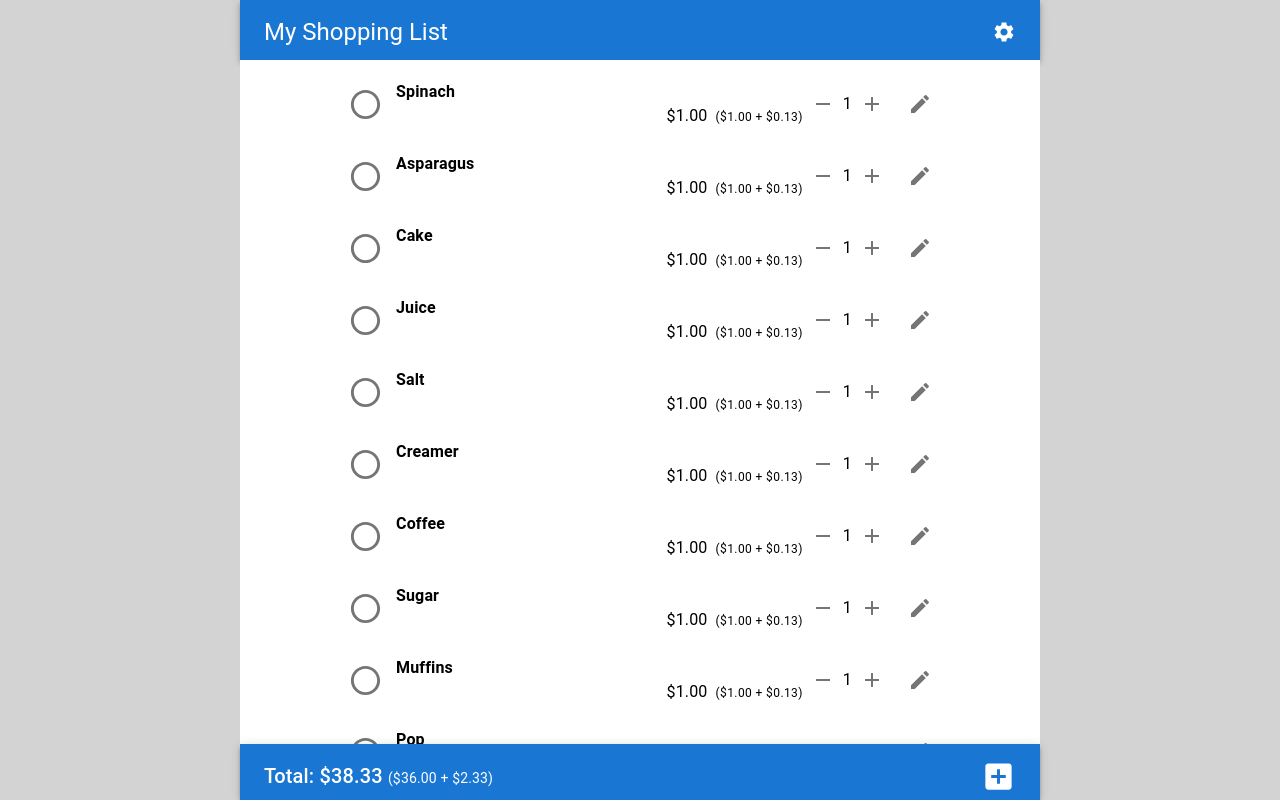
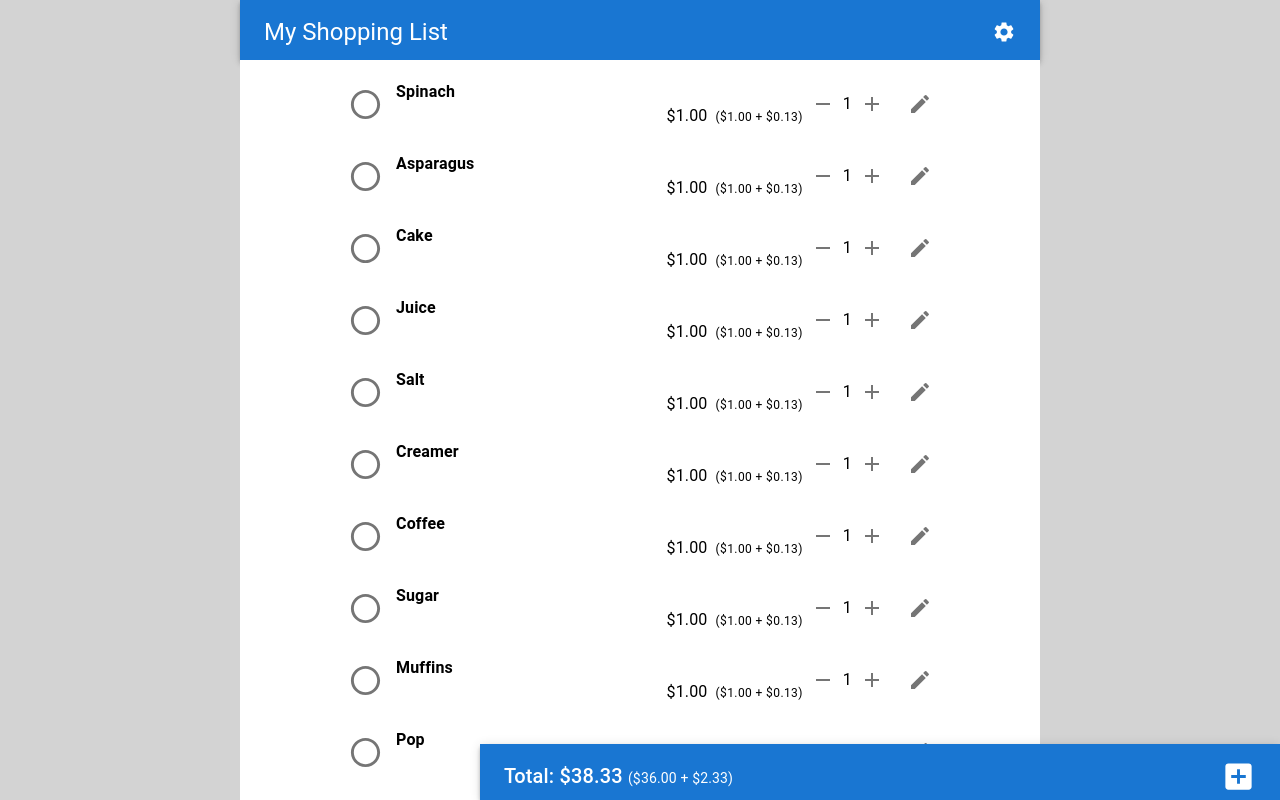
Before and after one commit to sarahdeecee/grocery-budgeting, a React (Create React App) app: page / in a window 1280 px wide. Shown: the top 800 px of the page. Built offline with nearby package versions, Linux system fonts and the light colour scheme.

Commit message:
fix footer positioning

```diff
--- a/src/App.css
+++ b/src/App.css
@@ -1,6 +1,7 @@
 .App {
   width: 100vw;
   min-height: 100vh;
+  margin-bottom: 56px;
   background-color: lightgrey;
   display: flex;
   justify-content: center;
--- a/src/App.tsx
+++ b/src/App.tsx
@@ -42,10 +42,10 @@
 
   return (<Stack className="App" sx={{top: 0, minHeight: '100vh', p: 0}}>
     <Header items={items} setItems={setItems} handleDeleteAll={handleDialogConfirmDeleteAll} handleToggle={handleToggle} />
-      {items.length === 0 ? <Box sx={{height: 'calc(100vh - 60px - 56px)', width: '100%', maxWidth: '800px', display: 'flex', justifyContent: 'center', alignItems: 'center', backgroundColor: 'white'}}>
+      {items.length === 0 ? <Box sx={{height: 'calc(100vh - 60px)', width: '100%', maxWidth: '800px', display: 'flex', justifyContent: 'center', alignItems: 'center', backgroundColor: 'white'}}>
         <Typography variant="h5">No items added.</Typography>
       </Box> :
-      <Stack className="List" sx={{width: '100vw', maxWidth: '800px', alignItems: 'center', backgroundColor: 'white', zIndex: 1, height: 'calc(100vh - 60px - 56px)'}}>
+      <Stack className="List" sx={{width: '100vw', maxWidth: '800px', alignItems: 'center', backgroundColor: 'white', zIndex: 1, minHeight: 'calc(100vh - 60px)'}}>
         <ItemList setSelectedItem={setSelectedItem} items={items} setItems={setItems} handleDialogOpen={handleDialogOpen} handleDialogConfirmDelete={handleDialogConfirmDelete} handleToggle={handleToggle} editItem={editItem} setEditItem={setEditItem} />
       </Stack>}
       <Footer items={items} handleDialogOpen={handleDialogOpen} />
--- a/src/components/Footer.tsx
+++ b/src/components/Footer.tsx
@@ -30,7 +30,7 @@
   }
 
   return (
-    <AppBar id="footer" position="sticky" color="primary" sx={{ top: 'auto', bottom: 0, width: '100vw', height: '56px', maxWidth: '800px'}}>
+    <AppBar id="footer" position="fixed" color="primary" sx={{ top: 'auto', bottom: 0, width: '100vw', height: '56px', maxWidth: '800px'}}>
       <Toolbar sx={{justifyContent: 'space-between'}}>
         <Typography
           width="fit-content"
```
